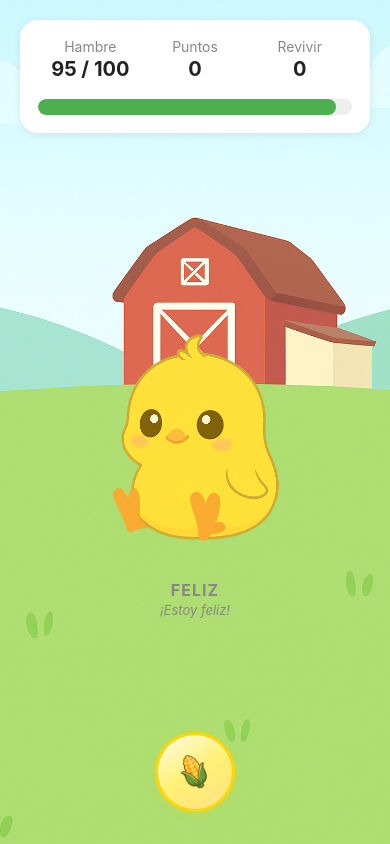
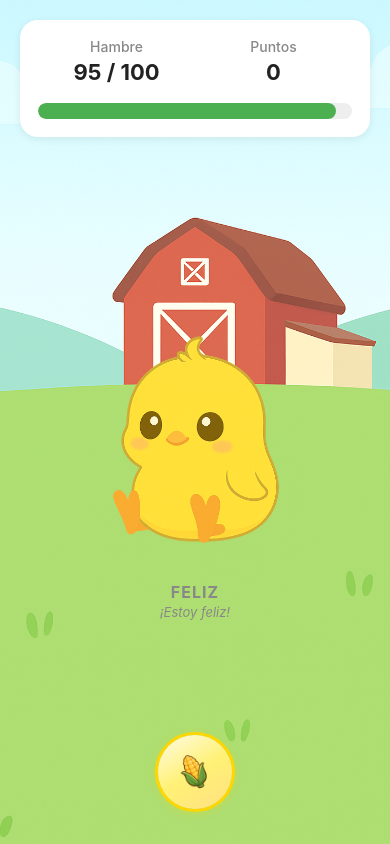
Before and after one commit to oraisaias/pet-care, a React Native app: screen / in a window 390 px wide. Built offline with nearby package versions, Linux system fonts and the light colour scheme.

Commit message:
Se agregaron ultimos detalles

```diff
--- a/src/components/HungerBar.tsx
+++ b/src/components/HungerBar.tsx
@@ -35,24 +35,6 @@ const HungerBar: React.FC = () => {
     return `${hours}h ${remainingMinutes}m`;
   };
 
-  const renderThirdBlock = () => {
-    if (pollito.state === PollitoState.LLENO) {
-      return (
-        <View style={styles.infoBlock}>
-          <Text style={styles.label}>Próxima comida</Text>
-          <Text style={styles.value}>{formatTime(countdown)}</Text>
-        </View>
-      );
-    } else {
-      return (
-        <View style={styles.infoBlock}>
-          <Text style={styles.label}>Revivir</Text>
-          <Text style={styles.value}>{pollito.revivePoints}</Text>
-        </View>
-      );
-    }
-  };
-
   return (
     <View style={styles.card}>
       <View style={styles.row}>
@@ -64,8 +46,15 @@ const HungerBar: React.FC = () => {
           <Text style={styles.label}>Puntos</Text>
           <Text style={styles.value}>{pollito.points}</Text>
         </View>
-        {renderThirdBlock()}
       </View>
+
+      {pollito.state === PollitoState.LLENO && (
+        <View style={styles.countdownContainer}>
+          <Text style={styles.countdownLabel}>Próxima comida en:</Text>
+          <Text style={styles.countdownValue}>{formatTime(countdown)}</Text>
+        </View>
+      )}
+
       <View style={styles.barBackground}>
         <View
           style={[
@@ -107,12 +96,33 @@ const styles = StyleSheet.create({
   label: {
     fontSize: 14,
     color: '#888',
-    marginBottom: 2,
+    marginBottom: 4,
+    fontWeight: '500',
   },
   value: {
-    fontSize: 20,
+    fontSize: 22,
     fontWeight: 'bold',
     color: '#222',
+  },
+  countdownContainer: {
+    alignItems: 'center',
+    backgroundColor: '#f8f9fa',
+    borderRadius: 12,
+    padding: 12,
+    marginBottom: 12,
+    borderWidth: 1,
+    borderColor: '#e9ecef',
+  },
+  countdownLabel: {
+    fontSize: 12,
+    color: '#6c757d',
+    marginBottom: 4,
+    fontWeight: '500',
+  },
+  countdownValue: {
+    fontSize: 18,
+    fontWeight: 'bold',
+    color: '#28a745',
   },
   barBackground: {
     width: '100%',
--- a/src/context/PollitoContext.tsx
+++ b/src/context/PollitoContext.tsx
@@ -18,9 +18,9 @@ interface PollitoContextType {
 
 const PollitoContext = createContext<PollitoContextType | undefined>(undefined);
 
-// Función para generar tiempo aleatorio de digestión (0-159 minutos)
+// Función para generar tiempo aleatorio de digestión (0-59 minutos)
 const generateDigestionTime = (): number => {
-  return Math.floor(Math.random() * 160); // 0-159 minutos
+  return Math.floor(Math.random() * 60); // 0-59 minutos
 };
 
 export const PollitoProvider: React.FC<{ children: React.ReactNode }> = ({ children }) => {
```
Also changed, not shown: assets/splash-icon.png.
